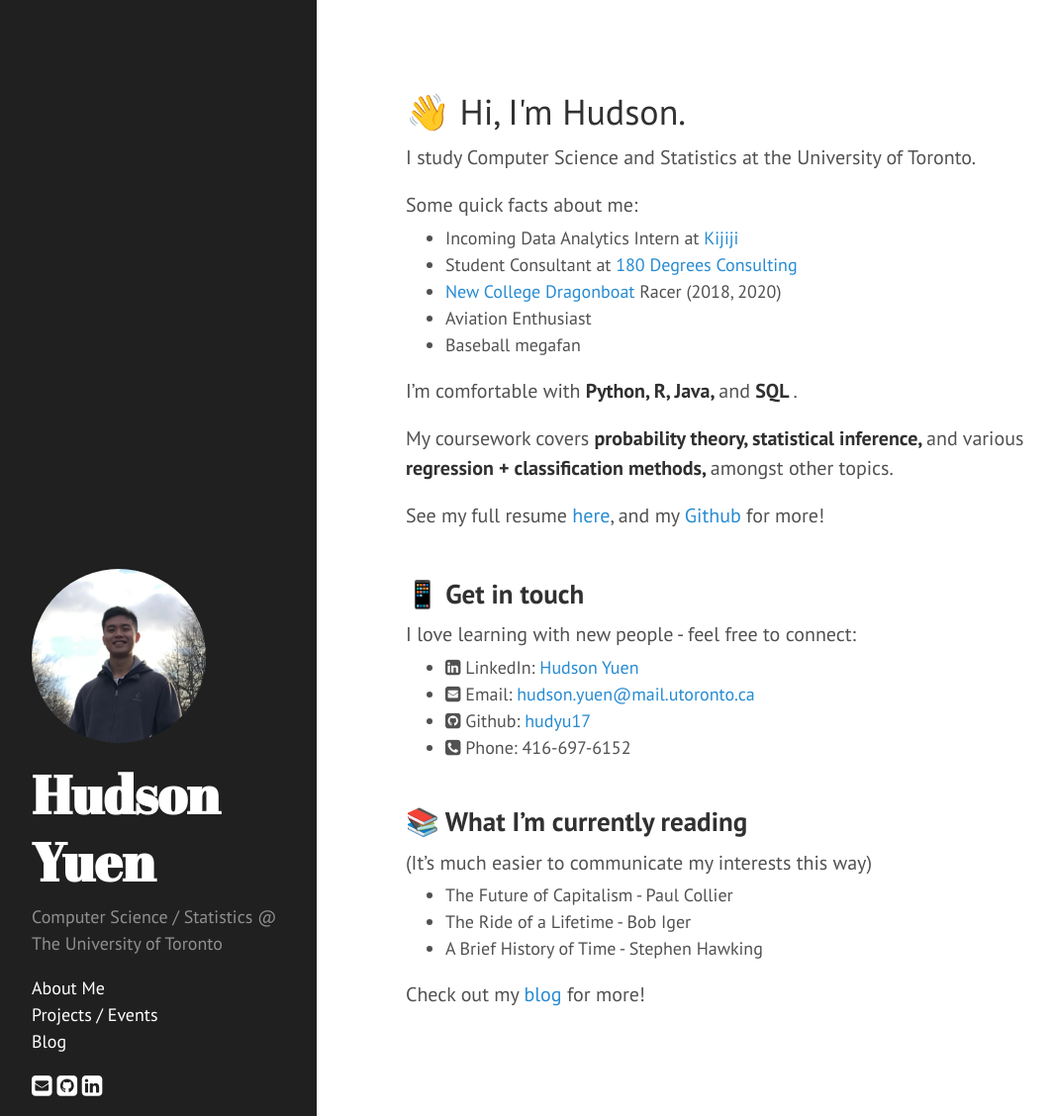
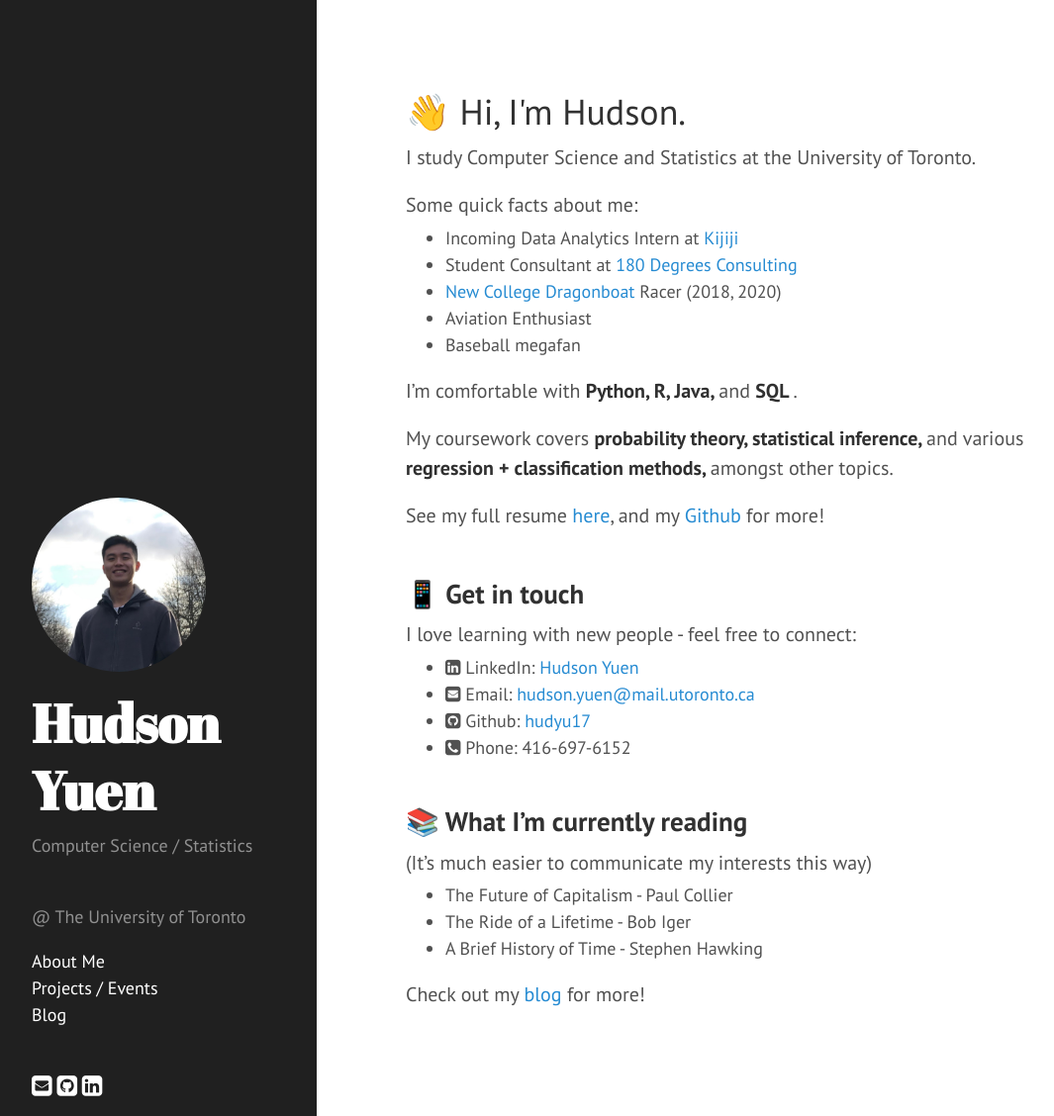
Before and after one commit to hudyu17/personal_hyde, a Jekyll site: the page built from index.md, in a window 1280 px wide and 1128 px high. Shown: the whole window at 99% size, without its empty margins (4-1069 px from the left). Built offline with Jekyll 4.4.1, drawn with Linux system fonts in a browser that asks for light colours; nearby versions of some CDN libraries.

Commit message:
sidebar resizing content

```diff
--- a/_includes/sidebar.html
+++ b/_includes/sidebar.html
@@ -8,13 +8,16 @@
           {{ site.title }}
         </a>
       </h1>
-      <p class="lead">{{ site.description }}</p>
+      <p class="lead">Computer Science / Statistics</p>
+      <br>
+      <p class="lead">@ The University of Toronto</p>
     </div>
 
     <nav class="sidebar-nav">
       <a class="sidebar-nav-item" href="{{ site.baseurl }}">About Me</a>
       <a class="sidebar-nav-item" href="{{ site.baseurl }}projects">Projects / Events</a>
       <a class="sidebar-nav-item" href="{{ site.baseurl }}blog">Blog</a>
+      <br>
       <a class="sidebar-nav-item-icon">{% include social-media-links.html %}</a>
     </nav>
   </div>
```
